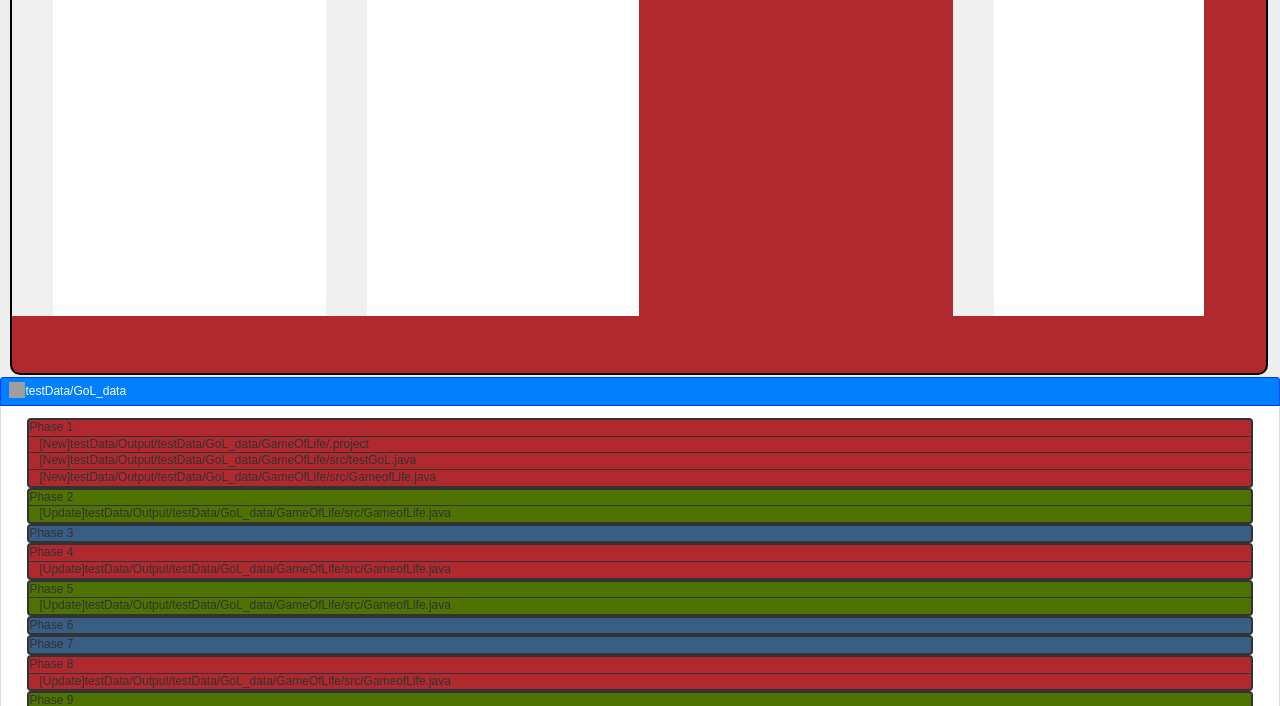
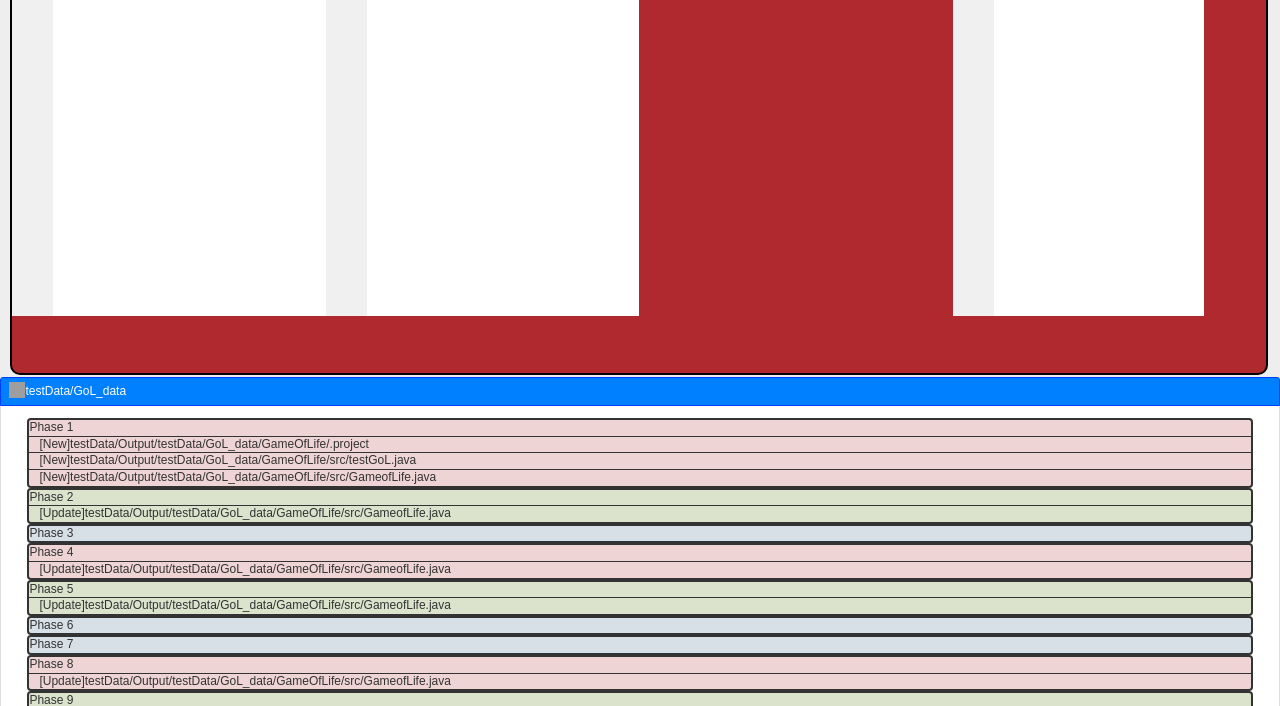
Before and after one commit to MichaelHilton/TranformationClassificationTool, a plain HTML site: page index.html in a window 1280 px wide. Shown: the part 165-871 px from the top of the page. Drawn offline with nearby package versions, Linux system fonts and the light colour scheme; files that its build step writes are made by us from their sources; grey boxes are pictures that could not be loaded.

Commit message:
fixed background on selection

```diff
--- a/css/style.css
+++ b/css/style.css
@@ -68,7 +68,6 @@ td {
 
 #phaseUnit{
 	width:98%;
-	background-color:rgb(175, 41, 46);
 	opacity: 1;
 	height:500px;
 	border: 2px solid;
@@ -95,7 +94,7 @@ td {
 }
 
 #diffIncode{
-
+overflow: scroll;
 }
 
 #ASTDiff{
@@ -105,6 +104,8 @@ td {
 .ACEPanel{
 	float: left;
 	width: 25%;
+	overflow: scroll;
+	height:400px;
 }
 
 #result{
@@ -116,17 +117,20 @@ td {
 
 
 .red{
-background-color:#af292e;
+	/*AF292E*/
+background-color:rgba(175, 41, 46, 0.2);
 border: 2px solid;
 border-radius: 4px;
 }
 .green{
-background-color:#4e7300;
+/*background-color:#4e7300;*/
+background-color:rgba(78, 115, 0, 0.2);
 border: 2px solid;
 border-radius: 4px;
 }
 .blue{
-background-color:#385e86;
+/*background-color:#385e86;*/
+background-color:rgba(56, 94, 134, 0.2);
 border: 2px solid;
 border-radius: 4px;
 }
@@ -135,3 +139,13 @@ border-radius: 4px;
 	padding-left:10px;
 	border-top: 1px solid;
 }
+
+.redPhase{
+background-color:#AF292E;
+}
+.greenPhase{
+background-color:#4e7300;
+}
+.bluePhase{
+background-color:#385e86;
+}
--- a/index.html
+++ b/index.html
@@ -14,7 +14,6 @@
     <link rel="stylesheet" href="//code.jquery.com/ui/1.11.1/themes/smoothness/jquery-ui.css">
   <script src="//code.jquery.com/jquery-1.10.2.js"></script>
   <script src="//code.jquery.com/ui/1.11.1/jquery-ui.js"></script>
-  <link rel="stylesheet" href="/resources/demos/style.css">
   <script>
   $(function() {
     $( "#accordion" ).accordion();
@@ -28,7 +27,7 @@
 
 
 <div id="phaseDisplayArea">
-  <div id="phaseUnit">
+  <div id="phaseUnit" class="redPhase">
     <div id="kataName">GameOfLife</div>
     <div id="codeComparisonArea">
       <div id="previousCode" class="ACEPanel">
@@ -180,6 +179,9 @@ var editorASTDiff = ace.edit("editorASTDiff");
   //  console.log(phaseToDisplay);
   //  console.log(phaseToDisplay.ChangedFiles.changedFiles[1]);
   //  var changedfileObj = phaseToDisplay.ChangedFiles.changedFiles[1];
+  //console.log(jsonArray[document][phase].CurrPhase.CycleType);
+  var currPhaseColor = jsonArray[document][phase].CurrPhase.CycleType;
+  $("#phaseUnit").removeClass().addClass(currPhaseColor+"Phase");
   var changedfileObj = jsonArray[document][phase].ChangedFiles.changedFiles[changedFile];
    editorBefore.getSession().setValue(decodeURIComponent(changedfileObj.initialFileContents));
    editorAfter.getSession().setValue(decodeURIComponent(changedfileObj.finalFileContents));
```
